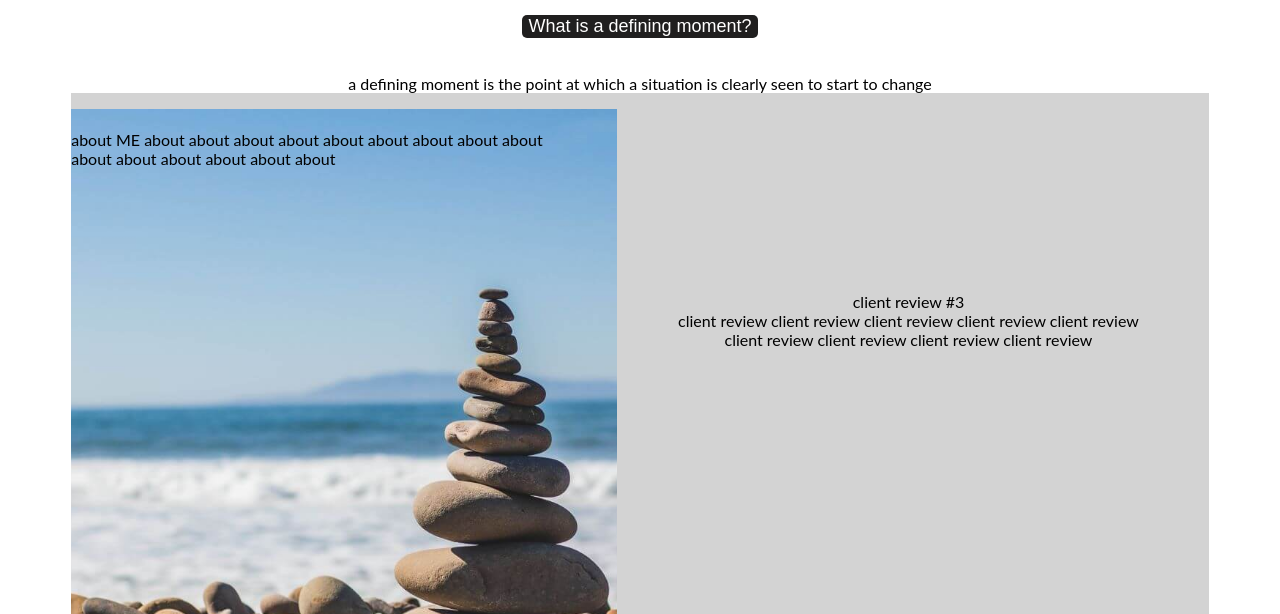
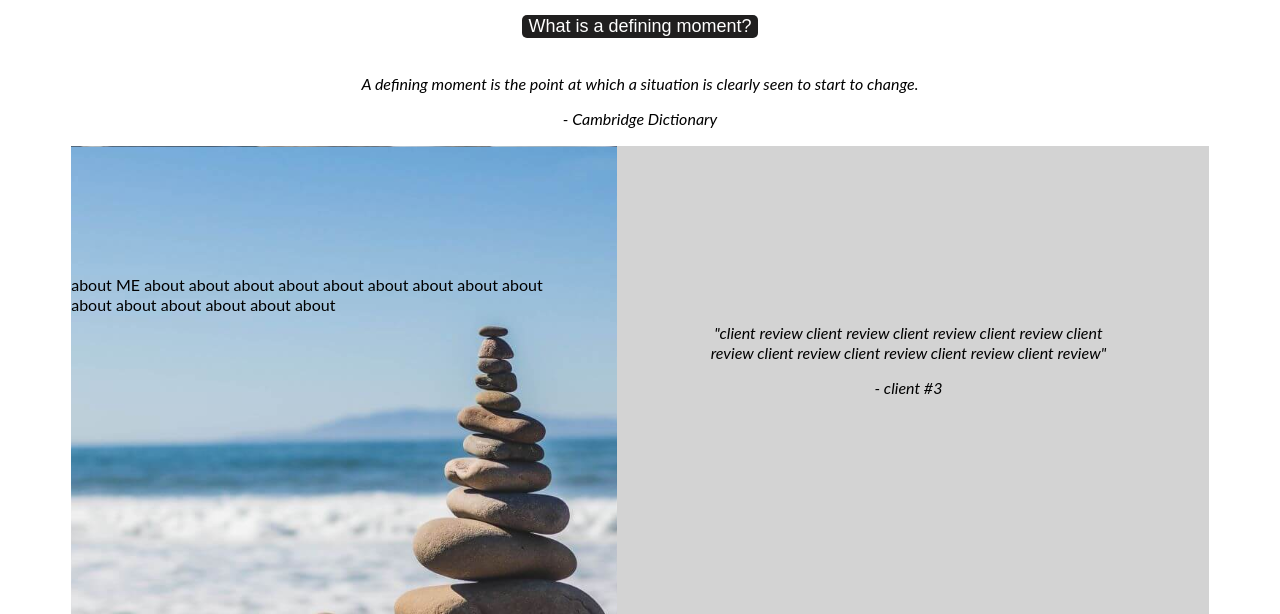
Before and after one commit to gretchenthompson/capstone-project, a plain HTML site: page index.html in a window 1280 px wide. Both pictures are taken after a click on the button "What is a defining moment?". Shown: the part 186-800 px from the top of the page. Drawn offline with Linux system fonts and the light colour scheme.

Commit message:
add blockquote and cite tags

```diff
--- a/index.html
+++ b/index.html
@@ -22,26 +22,27 @@
       <div class="whatis">
         <button id="toggle">What is a defining moment?</button>
         <div id="definition">
-          <p>a defining moment is the point at which a situation is clearly seen to start to change</p>
+          <blockquote>
+            <p>A defining moment is the point at which a situation is clearly seen to start to change.</p>
+            <cite>- Cambridge Dictionary</cite>
+          </blockquote>
         </div>
 
       </div>
 
       <div class="flex-container">
 
-        <div class="flex-col bg-img kirin">
+        <div class="flex-col bg-img rocks">
           <div class="text">
             <p>about ME about about about about about about about about about about
-                about about about about about
-            </p>
+                about about about about about</p>
           </div>
         </div>
 
         <div class="flex-col bg-img candles">
           <div class="text">
             <p>about MASSAGE about about about about about about about about about about
-                about about about about about about about
-            </p>
+                about about about about about about about</p>
           </div>
         </div>
 
@@ -51,28 +52,28 @@
 
               <div class="myReview">
                 <div class="text">
-                  <p>client review #1<br>
-                      client review
-                      client review
-                      client review</p>
+                  <blockquote>
+                    <p class="client">"client review client review client review"</p>
+                    <cite>- client #1</cite>
+                  </blockquote>
                 </div>
               </div>
 
               <div class="myReview">
                 <div class="text">
-                  <p>client review #2<br>
-                      client review client review
-                      client review client review
-                      client review client review</p>
+                  <blockquote>
+                    <p class="client">"client review client review client review client review client review"</p>
+                    <cite>- client #2</cite>
+                  </blockquote>
                 </div>
               </div>
 
               <div class="myReview">
                 <div class="text">
-                  <p>client review #3<br>
-                      client review client review client review
-                      client review client review client review
-                      client review client review client review</p>
+                  <blockquote>
+                    <p class="client">"client review client review client review client review client review client review client review client review client review"</p>
+                    <cite>- client #3</cite>
+                  </blockquote>
                 </div>
             </div>
 
--- a/main.css
+++ b/main.css
@@ -32,26 +32,29 @@ body {
 
 .whatis {
   background-color: white;
+  padding-bottom: 1.5px;
+}
+
+#definition {
+  font-style: italic;
+  line-height: 1.2;
 }
 
 #toggle {
-  border: 0;
+  cursor: pointer;
   background-color: rgb(32, 31, 31);
   color: white;
+  font-size: 18px;
+  border: 0;
   border-radius: 5px;
-  font-size: 18px;
   margin-top: 15px;
+  margin-bottom: 20px;
 }
 
 #toggle:hover {
   background-color: white;
   color: rgb(32, 31, 31);
   font-weight: bold;
-}
-
-button {
-  cursor: pointer;
-  margin-bottom: 20px;
 }
 
 .reviews-container {
@@ -61,7 +64,10 @@ button {
 .text {
   position: absolute;
   width: 90%;
-  top: 5px;
+}
+
+.client {
+  font-style: italic;
 }
 
 .review-wrap {
@@ -79,7 +85,7 @@ img {
   position: relative;
 }
 
-.kirin {
+.rocks {
   padding-top: 10%;
   background-image: url(./img/kirin.jpg);
   margin-bottom: 25px;
@@ -91,6 +97,7 @@ img {
 
 }
 .succulents {
+  margin-top: 25px;
   padding-top: 10%;
   background-image: url(./img/succulents.jpg);
 }
@@ -132,7 +139,7 @@ h1 {
 /* media queries */
 /* ///////////// */
 
-@media(min-width: 769px) {
+@media(min-width: 768px) {
 
   h1 {
     background-color: rgb(151, 122, 84);
@@ -149,7 +156,7 @@ h1 {
     width: 48%;
   }
 
-  .kirin {
+  .rocks {
     background-position: bottom center;
   }
 
@@ -163,7 +170,7 @@ h1 {
 
 }
 
-@media(min-width: 1024px){
+@media(min-width: 1025px){
   h1 {
     background-color: #70a8d6;
   }
```
Also changed, not shown: README.txt.
